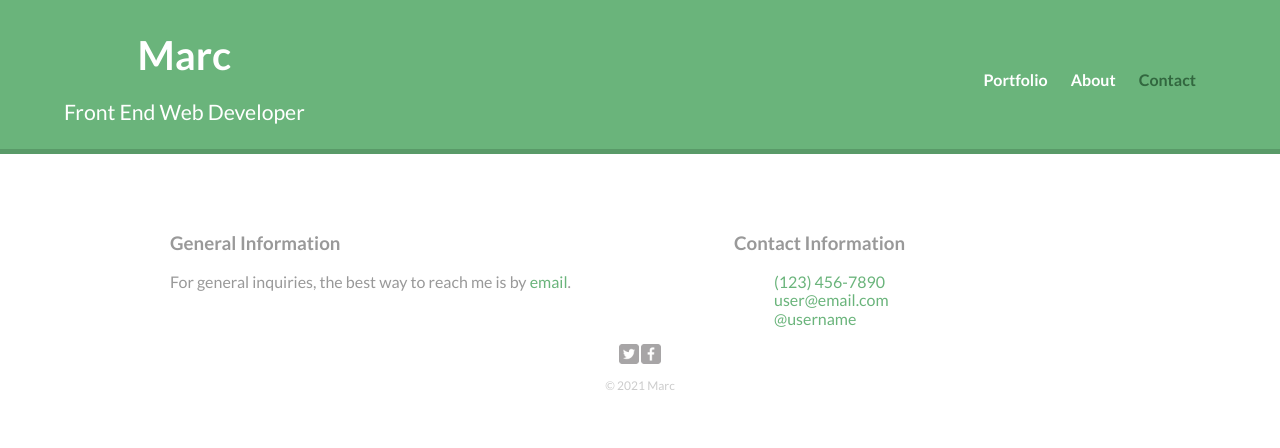
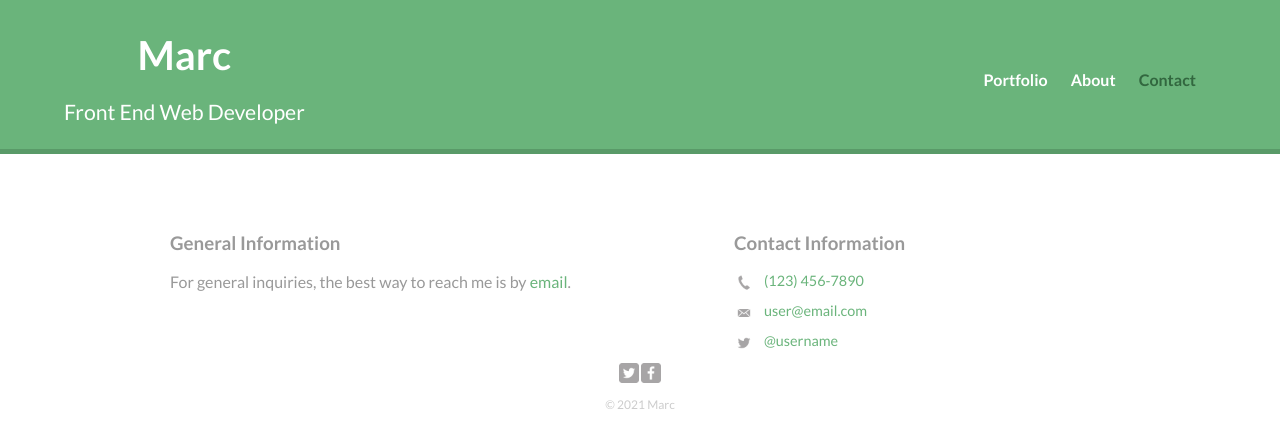
Before and after one commit to marcmaccaferri/portfolio-sp-21, a plain HTML site: page contact.html in a window 1280 px wide. Drawn offline with nearby package versions, Linux system fonts and the light colour scheme.

Commit message:
added contact icons

```diff
--- a/contact.html
+++ b/contact.html
@@ -51,10 +51,10 @@
             <!-- title -->
             <h3>Contact Information</h3>
             <!-- contact information-->
-            <ul>
-                <li><a href="tel:1234567890">(123) 456-7890</a></li>
-                <li><a href="mailto:user@email.com">user@email.com</a></li>
-                <li><a href="https://twitter.com" target="_blank">@username</a></li>
+            <ul class="contact-info">
+                <li class="phone"><a href="tel:1234567890">(123) 456-7890</a></li>
+                <li class="email"><a href="mailto:user@email.com">user@email.com</a></li>
+                <li class="twitter"><a href="https://twitter.com" target="_blank">@username</a></li>
             </ul>
         </section>
         <!-- END OF SECOND COLUMN -->
--- a/css/main.css
+++ b/css/main.css
@@ -121,6 +121,33 @@ PAGE: PORTFOLIO
 PAGE: CONTACT
 *************************/
 
+.contact-info li.phone a {
+    background-image: url('../img/phone.png')
+}
+
+.contact-info li.email a {
+    background-image: url('../img/mail.png')
+}
+
+.contact-info li.twitter a {
+    background-image: url('../img/twitter.png')
+}
+
+.contact-info a {
+    display: block;
+    background-repeat: no-repeat;
+    min-height: 20px;
+    background-size: 20px 20px;
+    padding: 0 0 0 30px;
+    margin: 0 0 10px;
+}
+
+.contact-info {
+    padding: 0px;
+    margin: 0px;
+    font-size: .9em;
+}
+
 
 /*************************
 PAGE: ABOUT
```
